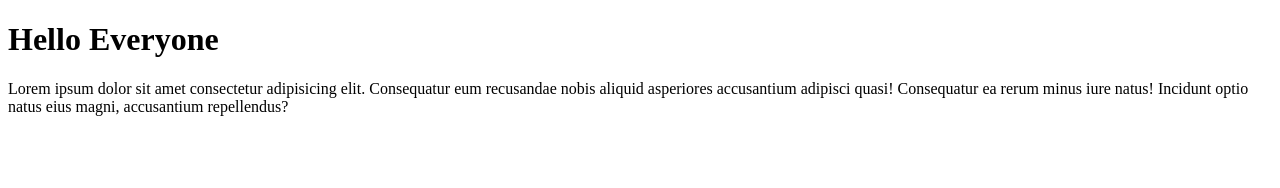
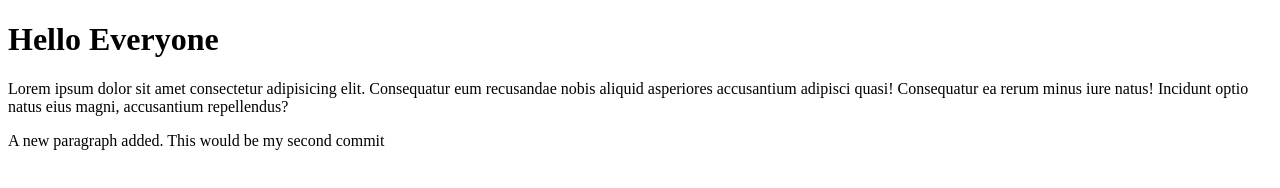
Before and after one commit to aisha-abdussalam/gitclass, a plain HTML site: page index.html in a window 1280 px wide. Drawn offline with Linux system fonts and the light colour scheme.

Commit message:
I added some stuffs to my index.html and index.css

```diff
--- a/index.css
+++ b/index.css
@@ -0,0 +1,5 @@
+*{
+    padding: 0;
+    margin: 0;
+    box-sizing: border-box;
+}
--- a/index.html
+++ b/index.html
@@ -8,5 +8,6 @@
 <body>
     <h1>Hello Everyone</h1>
     <p>Lorem ipsum dolor sit amet consectetur adipisicing elit. Consequatur eum recusandae nobis aliquid asperiores accusantium adipisci quasi! Consequatur ea rerum minus iure natus! Incidunt optio natus eius magni, accusantium repellendus?</p>
+    <p>A new paragraph added. This would be my second commit</p>
 </body>
 </html>
```
